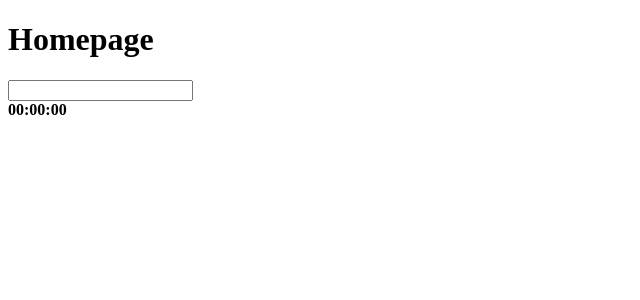
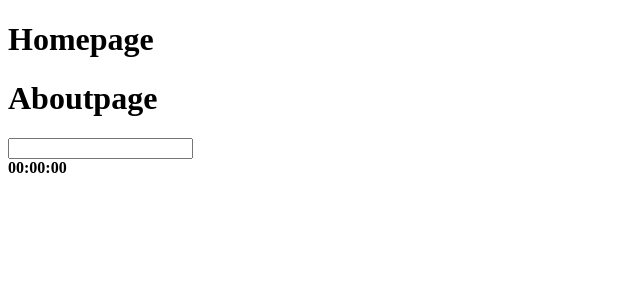
Before and after one commit to Kalingaraj29/Timer, a React (Create React App) app: page / in a window 1280 px wide. Shown: the top 300 px of the page, without its empty margins (0-640 px from the left). Built offline with nearby package versions, Linux system fonts and the light colour scheme.

Commit message:
Aboutpage has ben added newly

```diff
--- a/src/App.js
+++ b/src/App.js
@@ -1,6 +1,7 @@
 import react, { useEffect, useState } from "react";
 import useIterator from "./useIterator";
 import Homepage from "./Components/Homepage";
+import Aboutpage from "./Components/Aboutpage";
 
 function App() {
   const [time, setTime] = useState("");
@@ -55,6 +56,7 @@ useEffect(()=>{
   return (
     <div className="App">
       <Homepage/>
+      <Aboutpage/>
       <div>
         <input
           type="text"
--- /dev/null
+++ b/src/Components/Aboutpage.js
@@ -0,0 +1,11 @@
+import React from 'react'
+
+const Aboutpage = () => {
+  return (
+    <div>
+       <h1>Aboutpage</h1>
+    </div>
+  )
+}
+
+export default Aboutpage
```
